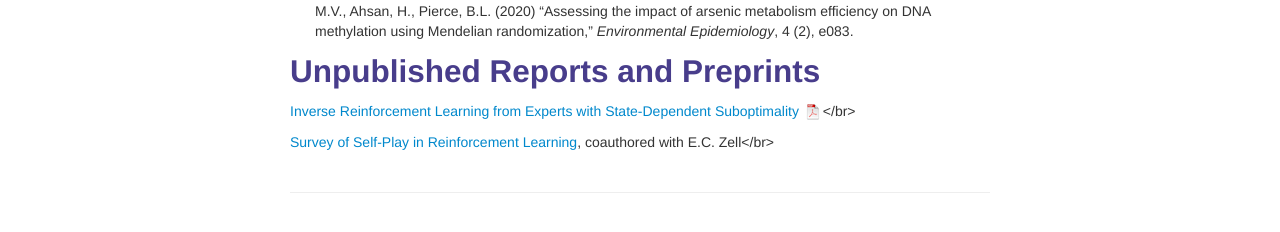
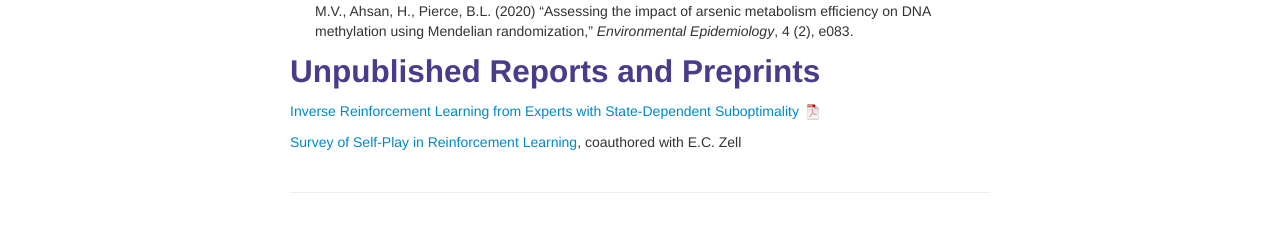
Before and after one commit to digiovannia/digiovannia.github.io, a Jekyll site: the page built from pages/research.md, in a window 1280 px wide. Shown: the part 521-753 px from the top of the page. Built offline with Jekyll 4.4.1, drawn with Linux system fonts in a browser that asks for light colours.

Commit message:
Update research.md

```diff
--- a/pages/research.md
+++ b/pages/research.md
@@ -15,9 +15,9 @@ My previous research includes projects in environmental epidemiology, mathematic
 
 ## Unpublished Reports and Preprints
 
-[Inverse Reinforcement Learning from Experts with State-Dependent Suboptimality ![MEIRL report]({{ BASE_PATH }}/pages/icons16/pdf-icon.png)]({{ BASE_PATH }}/assets/606_final.pdf)</br>
+[Inverse Reinforcement Learning from Experts with State-Dependent Suboptimality ![MEIRL report]({{ BASE_PATH }}/pages/icons16/pdf-icon.png)]({{ BASE_PATH }}/assets/606_final.pdf)
 
-[Survey of Self-Play in Reinforcement Learning](https://arxiv.org/abs/2107.02850), coauthored with E.C. Zell</br>
+[Survey of Self-Play in Reinforcement Learning](https://arxiv.org/abs/2107.02850), coauthored with E.C. Zell
 
 <!-- Note: this is how to write a comment in HTML. Everything in here won't show up on your webpage. Testing-->
 
```
